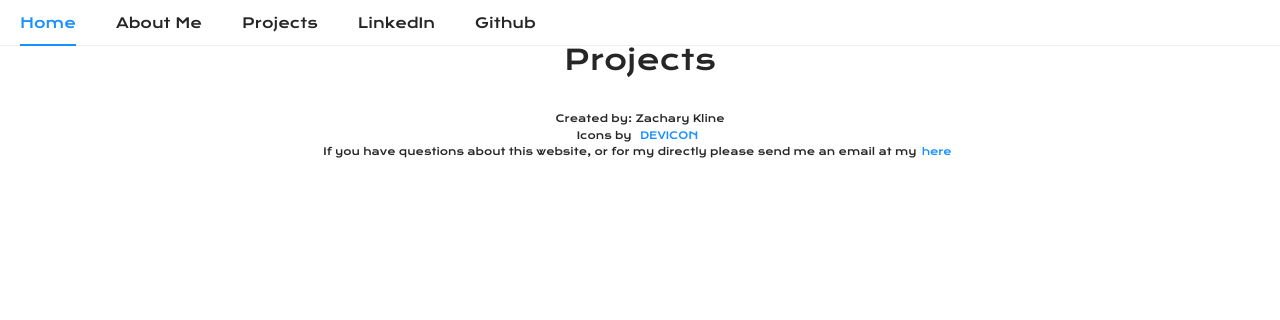
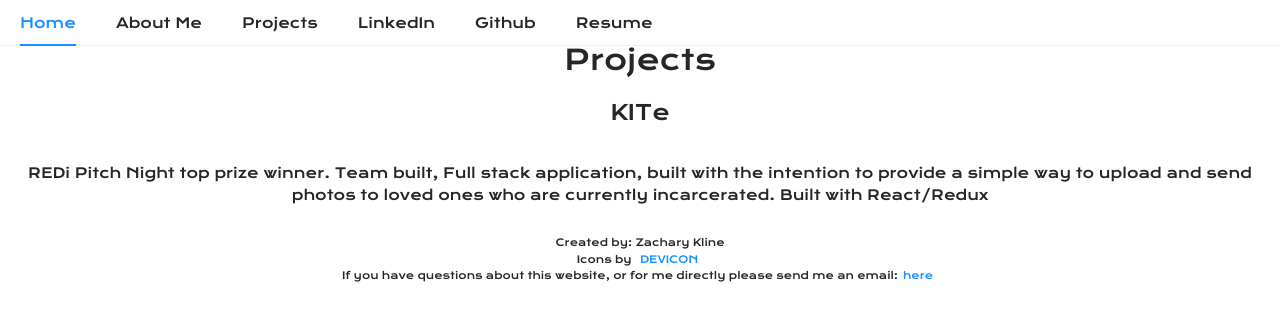
Before and after one commit to ZacharyKline/Zach-portfolio, a React (Create React App) app: page /projects in a window 1280 px wide. Shown: the top 320 px of the page. Built offline with nearby package versions, Linux system fonts and the light colour scheme.

Commit message:
Added a functional PDF link, and created the project component which will utilize props to create several projects

```diff
--- a/src/App.js
+++ b/src/App.js
@@ -23,7 +23,7 @@ function App() {
 					</Route>
 					<Route exact path="/projects">
 						<Projects />
-					</Route>
+          </Route>
 				</Switch>
 			</div>
 			<div className='foots'>
--- a/src/components/Navbar/navbar.js
+++ b/src/components/Navbar/navbar.js
@@ -1,6 +1,7 @@
 import { Menu } from "antd";
 import React from 'react'
-import {Link} from 'react-router-dom'
+import { Link } from 'react-router-dom'
+import Resume from "../../assets/other/ZacharyKlineResume.pdf";
 
 
 class Navbar extends React.Component {
@@ -41,9 +42,12 @@ class Navbar extends React.Component {
 				</Menu.Item>
 				<Menu.Item>
 					<a target="_blank" href="https://github.com/ZacharyKline">
-						Github
+                        Github
 					</a>
-				</Menu.Item>
+                </Menu.Item>
+                <Menu.Item>
+                    <a target='_blank' href={Resume}>Resume</a>
+                </Menu.Item>
 			</Menu>
 		);
 	}
--- /dev/null
+++ b/src/components/project/project.js
@@ -0,0 +1,13 @@
+
+
+function Project(props) {
+    return (
+        <div className='singleProject'>
+            <h2>{props.title}</h2>
+            <img src={props.picture} />
+            <p>{props.description}</p>
+        </div>
+    )
+}
+
+export default Project
--- a/src/pages/contact/Contact.js
+++ b/src/pages/contact/Contact.js
@@ -1,7 +1,7 @@
 function Contact(props) {
 	return (
 		<div className="contact">
-            <p>If you have questions about this website, or for my directly please send me an email at my<a href='mailto: zkline888@gmail.com'>here</a></p>
+            <p>If you have questions about this website, or for me directly please send me an email:<a href='mailto: zkline888@gmail.com'>here</a></p>
 		</div>
 	);
 }
--- a/src/pages/home/home.css
+++ b/src/pages/home/home.css
@@ -13,12 +13,12 @@
     height: 50vh;
 }
 svg {
-    width: 75px;
+    width: 13%;
     margin: 20px;
 }
 
 svg:hover{
-    width: 85px;
+    width: 14%;
     border: 1px solid rgb(218, 216, 216);
     border-radius: 10%;
 }
--- a/src/pages/projects/projects.js
+++ b/src/pages/projects/projects.js
@@ -1,10 +1,15 @@
 import { Layout } from "antd";
+import Project from '../../components/project/project'
 const { Content } = Layout;
 
 function Projects(props) {
 	return (
 		<div className="projects">
 			<h1>Projects</h1>
+			<Project
+				title="KITe"
+				description="REDi Pitch Night top prize winner. Team built, Full stack application, built with the intention to provide a simple way to upload and send photos to loved ones who are currently incarcerated. Built with React/Redux"
+			/>
 		</div>
 	);
 }
```
Also changed, not shown: 1 other file (tests, documents, lock files or other folders).
